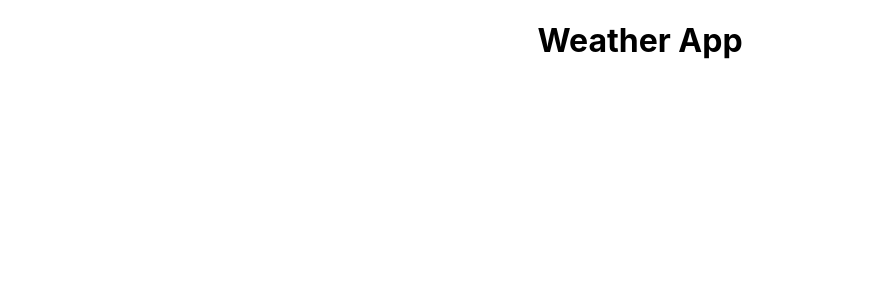
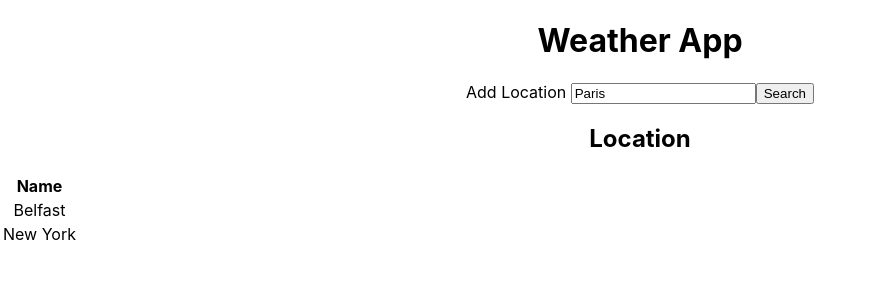
Before and after one commit to Dwaynew85/weather-app-react-typescript, a React (Create React App) app: page / in a window 1280 px wide. Shown: the top 300 px of the page, without its empty margins (0-873 px from the left). Built offline with nearby package versions, Linux system fonts and the light colour scheme.

Commit message:
Added location input and state

```diff
--- a/src/App.tsx
+++ b/src/App.tsx
@@ -1,10 +1,32 @@
-import React from 'react';
+import React, {useState} from 'react';
 import './App.css';
 
 function App() {
+  const [locationSearch, setLocation] = useState('Paris');
   return (
     <div className="App">
       <h1>Weather App</h1>
+      <div>
+        <label>
+          Add Location <input type="text" value="Paris"/>
+        </label>
+        <button>Search</button>
+      </div>
+
+      <div>
+        <h2>Location</h2>
+        <table>
+          <thead>
+          <tr>
+            <th>Name</th>
+          </tr>
+          </thead>
+          <tbody>
+            <tr><td>Belfast</td></tr>
+            <tr><td>New York</td></tr>
+          </tbody>
+        </table>
+      </div>
     </div>
   );
 }
```
